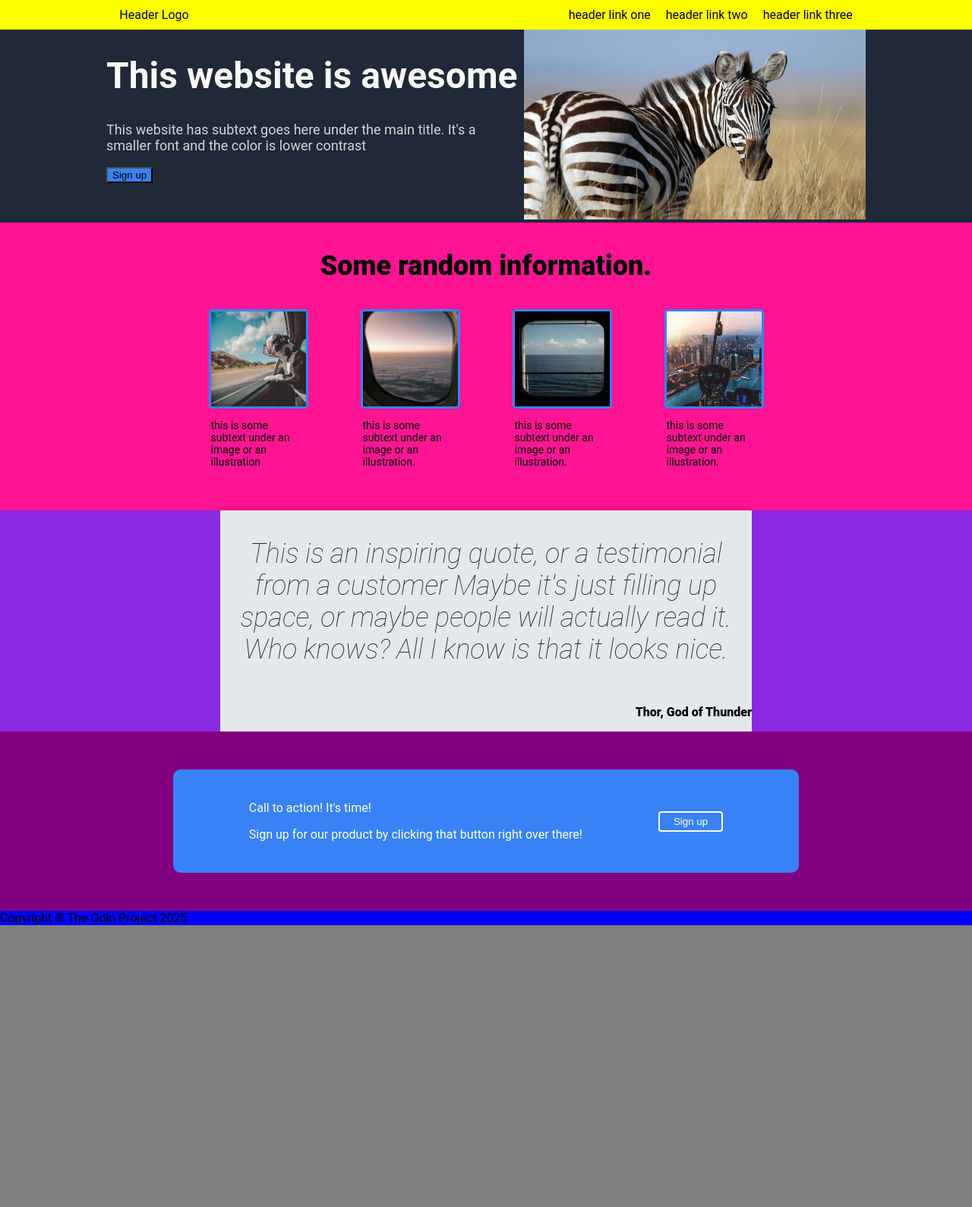
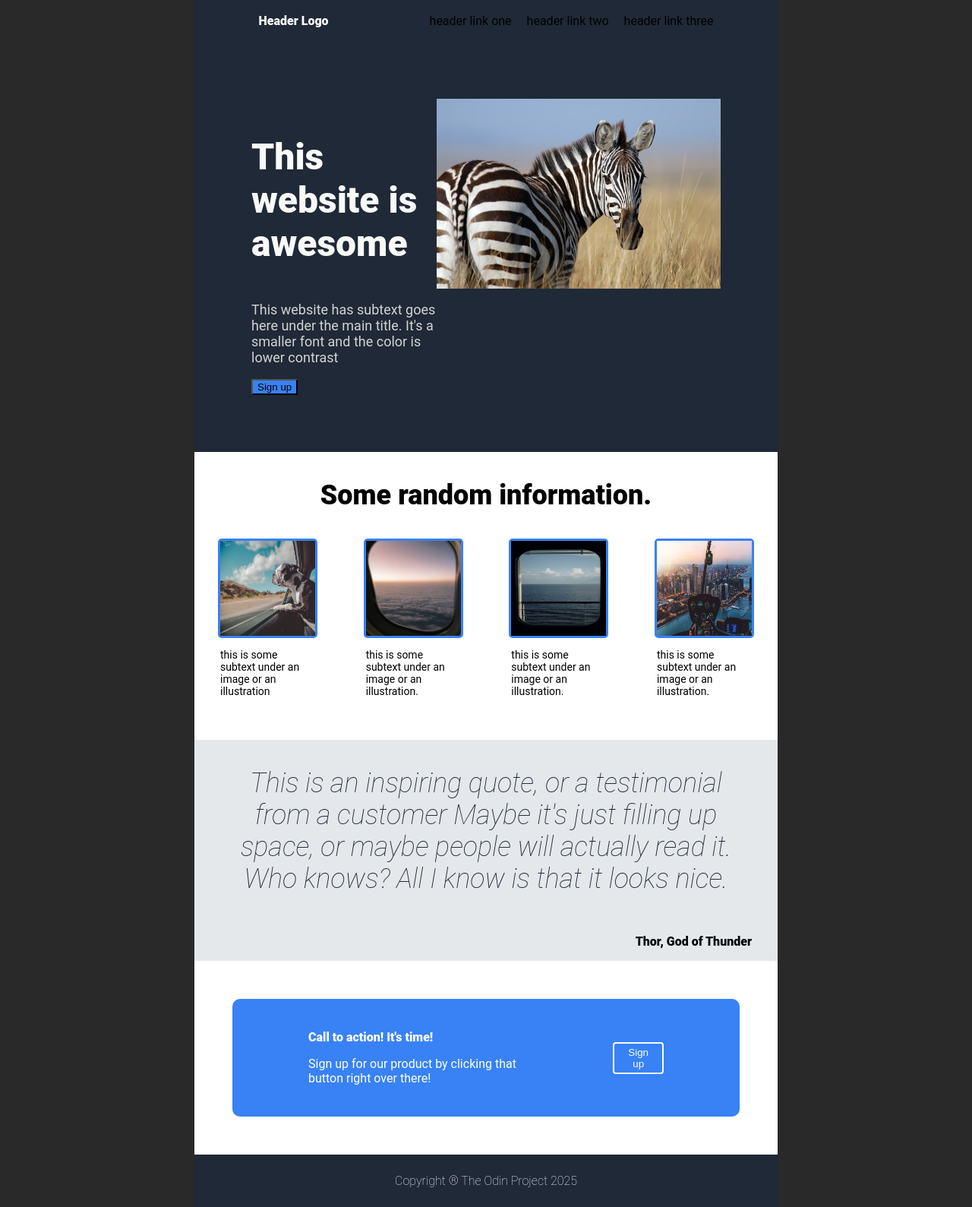
Before and after one commit to something8008135/projectLandingPage, a plain HTML site: page index.html in a window 1280 px wide. Shown: the whole page at 76% size. Before the commit the page ends 1218 px from the top, so only its background shows below. Drawn offline with Linux system fonts and the light colour scheme.

Commit message:
I give up adjusting first section resizing problem.
almost everything done.

```diff
--- a/index.html
+++ b/index.html
@@ -11,7 +11,7 @@
 <body>
 	<div class="container">
 		<div class="header">
-			<div class="headerLeftLinks">Header Logo</div>
+			<div class="headerLeftLinks bold-text">Header Logo</div>
 			<div class="headerRightLinks">
 				<div>header link one</div>
 				<div>header link two</div>
@@ -20,14 +20,16 @@
 		</div>
 		<div class="content">
 			<div class="contentFirst">
+			   <div class="first-box">
 				<div class="left-info">
-					<div><h1>This website is awesome</h1></div>
+					<div class="first-title"><p>This website is awesome</p></div>
 					<div><p>This website has subtext goes here under the main title. It's a smaller font and the color is lower contrast</p></div>
 					<div><button>Sign up</button></div>
 				</div>
 				<div class="right-image">
-					<img src="./img/zebra.jpg" alt="a picture of zebra and it's ass" width="450" height="250">
+					<img src="./img/zebra.jpg" alt="a picture of zebra and it's back">
 				</div>
+			</div>
 			</div>
 			<div class="contentSecond">
 				<div class="secondTitle">
@@ -57,7 +59,7 @@
 						<div class="image-info">
 						<p>this is some subtext under an image or an illustration.</p>
 					</div>
-				</div>
+					</div>
 					<div class="thing">
 						<div class="image-box">
 						<img src="./img/helicopter.jpg" alt="a view from an helicopter window" >
@@ -67,7 +69,7 @@
 						</div>
 						</div>
 					</div>
-				 </div>
+			</div>
 			<div class="contentThird">
 				<div class="maxim">
 					<p class="quote">This is an inspiring quote, or a testimonial from a customer Maybe it's just filling up space, or maybe people will actually read it. Who knows? All I know is that it looks nice.</p>
@@ -76,7 +78,7 @@
 			</div>
 			<div class="contentFourth">
 				<div class="blue-box">
-					<div><p>Call to action! It's time!</p><p>Sign up for our product by clicking that button right over there!</p>
+					<div><p class="bold-text">Call to action! It's time!</p><p>Sign up for our product by clicking that button right over there!</p>
 					</div>
 					<div class="centering">
 					<div>
--- a/style.css
+++ b/style.css
@@ -1,6 +1,8 @@
 
-	body {background-color:gray;}
-	.container{background-color:green;}
+	body{background-color: #292929;}
+
+
+	/* .container{background-color:green;}
 	.header{background-color:yellow;}
 	.content{background-color:red;}
 	.footer{background-color:blue;}
@@ -8,14 +10,25 @@
 	.contentFirst{background-color:#1F2937;}
 	.contentSecond{background-color:DeepPink;}
 	.contentThird{background-color:blueViolet;}
-	.contentFourth{background-color:purple;}
+	.contentFourth{background-color:purple;} */
 
-
+	.contentThird{background-color:#E5E8EB;}
+	.contentFourth{background-color:white;}
+	.contentFirst{background-color:#1F2937;}
+	.contentSecond{background-color:white;}
+	.header{background-color:#1F2937;}
 
 	body{
 		font-family:"Roboto", sans-serif;
 		margin:0;
-				/* height:100vh; */
+
+		/*
+		margin:0 auto;
+		max-width: 1024px;
+		padding: 0 20px;
+		*/
+
+		padding: 0 20%;
 	}
 
 	.bold-text{
@@ -31,9 +44,12 @@
 
 	.header{
 		display:flex;
-		justify-content:center;
-		padding:10px;
-		gap:500px;
+		justify-content:space-around;
+		padding:18px;
+	}
+
+	.headerLeftLinks{
+		color:white;
 	}
 
 	.headerRightLinks{
@@ -47,29 +63,48 @@
 		flex-direction:column;
 	}
 
-/* .contentFirst, .contentSecond, .contentThird, .contentFourth{} */
 
 	.contentFirst{
 		display:flex;
-		justify-content:center;
+		justify-content: center;
+		padding:75px;
 	}
 
-	.left-info{
-		box-sizing:border-box;
-		width:550px;
+	.first-box{
+		display:flex;
+		justify-content: space-between;
+		width:900px;
 	}
 
-	.left-info h1{
+
+
+
+
+	.contentFirst img {
+		max-height: 250px;
+	}
+
+
+	div.first-title p{
+		/* width: 550px; what's this IDK*/
 		font-size:48px;
 		color:#F9FAF8;
+		font-weight: 900;
+
 	}
+
 	.left-info p{
+		max-width: 408px;
 		font-size:18px;
 		color:Lightgray;
 	}
+
 	.left-info button{
 		background-color:#3882F6;
+		font-weight: 500;
 	}
+
+
 
 
 
@@ -79,27 +114,42 @@
 		align-items:center;
 
 		padding-bottom:42px;
-
 		box-sizing: border-box;
 	}
 
 	.secondTitle{
+		display: flex;
 		font-size:36px;
 		font-weight: 900;
 	}
 
 	.secondThings {
 		display:flex;
-		gap:75px;
+		flex-flow: row wrap;
+		justify-content: space-between;
+
+		padding:0px;
+		margin:0px;
+
+		width:100%;					/* chatGTP */
+		max-width: 700px;
+		height:min-content;
 	}
 
 	.thing{
 		display:flex;
+
 		flex-direction:column;
 		align-items: center;
+		/* chatGPT flex: 1 1 125px; This means: grow, shrink, but never go smaller than 200px */
 		width: 125px;
+		font-size: 14px;
+	}
 
-		font-size: 14px;
+	@media (max-width: 600px) {
+		.thing {
+			flex: 1 1 100%; 		/* ChatGPTFull width in a single column */
+		}
 	}
 
 	.image-box{
@@ -177,9 +227,16 @@
 		color: white;
 		background-color: #3882F6;
 		border-radius: 4px;
+		font-weight: 500;
 	}
 
 
 	.footer{
 		display:flex;
+		justify-content: center;
+		padding: 25px;
+		align-items: center;
+		color:white;
+		font-weight: lighter;
+		background-color: #1F2937;
 	}
```
